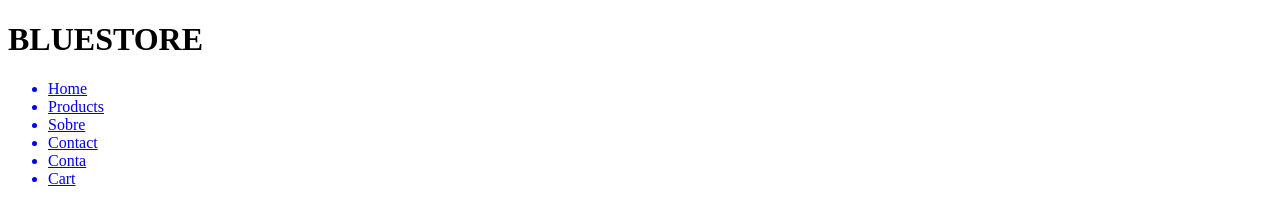
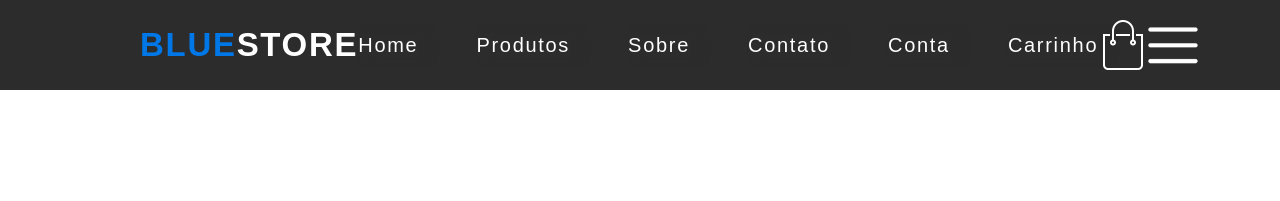
Before and after one commit to KelvinMoreira/blue_store, a plain HTML site: page bluestore/index.html in a window 1280 px wide. Drawn offline with Linux system fonts and the light colour scheme.

Commit message:
comit 2
header 100% estilizado

```diff
--- a/bluestore/index.html
+++ b/bluestore/index.html
@@ -3,27 +3,30 @@
 <head>
     <meta charset="UTF-8">
     <meta name="viewport" content="width=device-width, initial-scale=1.0">
+    <link rel="stylesheet" href="style.css">
     <title>Document</title>
 </head>
 <body>
+    <!-- esqueleto header -->
     <header>
         <div class="caixa-logo-header">
-            <h1><span>BLUE</span>STORE</h1>
+            <a href="#"><h1><span>BLUE</span>STORE</h1></a>
         </div>
 
-        <div class="caixa-lista-header">
-            <ul>
+        <div>
+            <ul class="caixa-lista-header">
                 <a href="#"><li>Home</li></a>
-                <a href="#"><li>Products</li></a>
+                <a href="#"><li>Produtos</li></a>
                 <a href="#"><li>Sobre</li></a>
-                <a href="#"><li>Contact</li></a>
+                <a href="#"><li>Contato</li></a>
                 <a href="#"><li>Conta</li></a>
-                <a href="#"><li>Cart</li></a>
+                <a href="#"><li>Carrinho</li></a>
             </ul>
         </div>
 
-        <div class="caixa-carrinho-header">
-            <img src="img/cart.png" alt="">
+        <div class="caixa-carrinhoMenu-header">
+            <img class="imagens-header" src="img/cart.png" alt="">
+            <img class="imagens-header" src="img/menu.png" alt="">
         </div>
     </header>
 </body>
--- /dev/null
+++ b/bluestore/style.css
@@ -0,0 +1,68 @@
+*{
+    box-sizing: border-box;
+    padding: 0;
+    margin: 0;
+}
+
+body{
+    font-family: Arial;
+}
+
+header{
+    width: auto;
+    background-color: #2c2c2c;
+    display: flex;
+    justify-content: space-between;
+    align-items: center;
+    padding-left: 140px;
+    padding-right: 140px;
+    padding-top: 20px;
+    padding-bottom: 20px;
+}
+
+/* h1 header */
+header h1{
+    font-size: 33px;
+    color: white;
+}
+
+span{
+    color: #0077e7
+}
+
+/* ul header */
+.caixa-lista-header{
+    display: flex;
+    width: 740px;
+    justify-content: space-between;
+}
+
+header a{
+    color: white;
+    font-size: 20px;
+    text-decoration: none;
+    list-style-type: none;
+    letter-spacing: 1.7px;
+    box-shadow: 10px 0px 10px #2c2c2c;
+}
+
+ul a:hover{
+    margin-top: -5px;
+    font-size: 21px;
+    transition: 0.35s;
+    border-bottom: 1px solid #0077e7;
+}
+
+.caixa-carrinhoMenu-header{
+    width: 200px;
+    display: flex;
+    justify-content: space-between;
+}
+
+
+
+
+
+.imagens-header{
+    width: 50px;
+}
```
